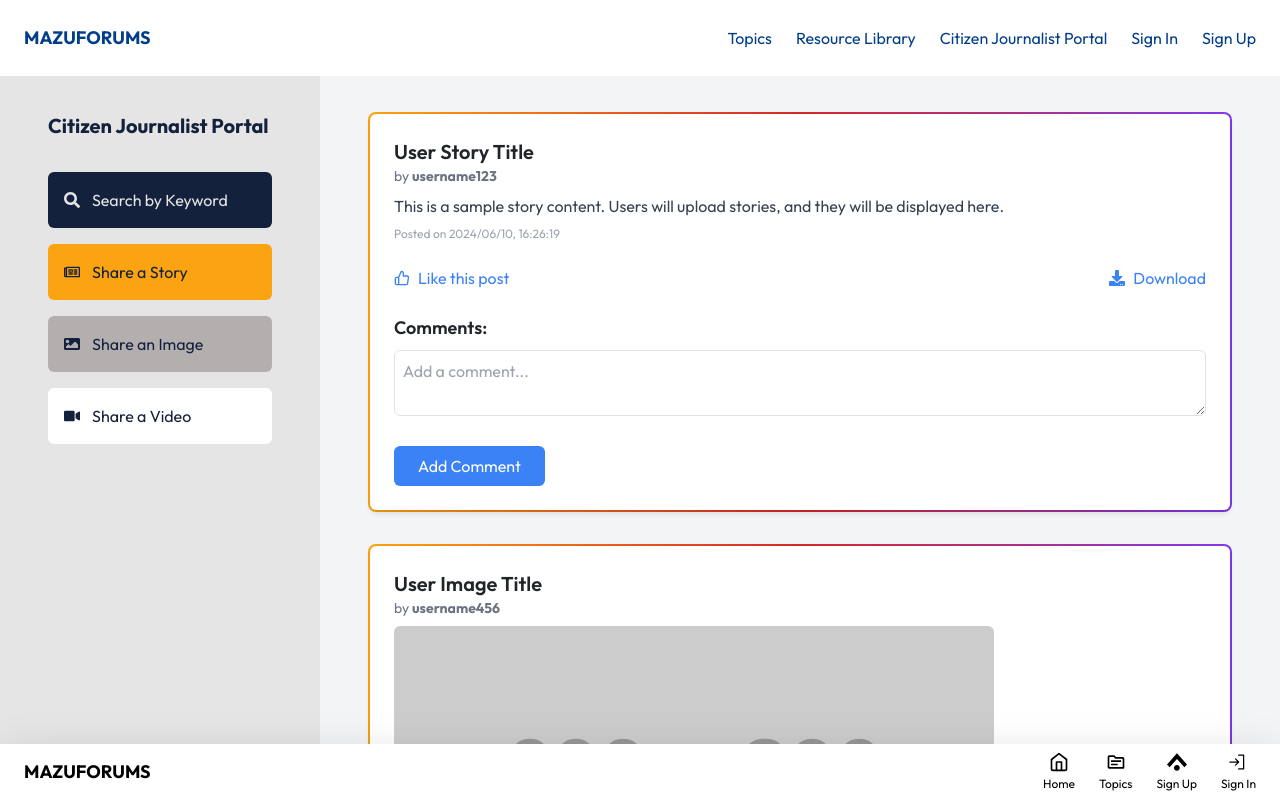
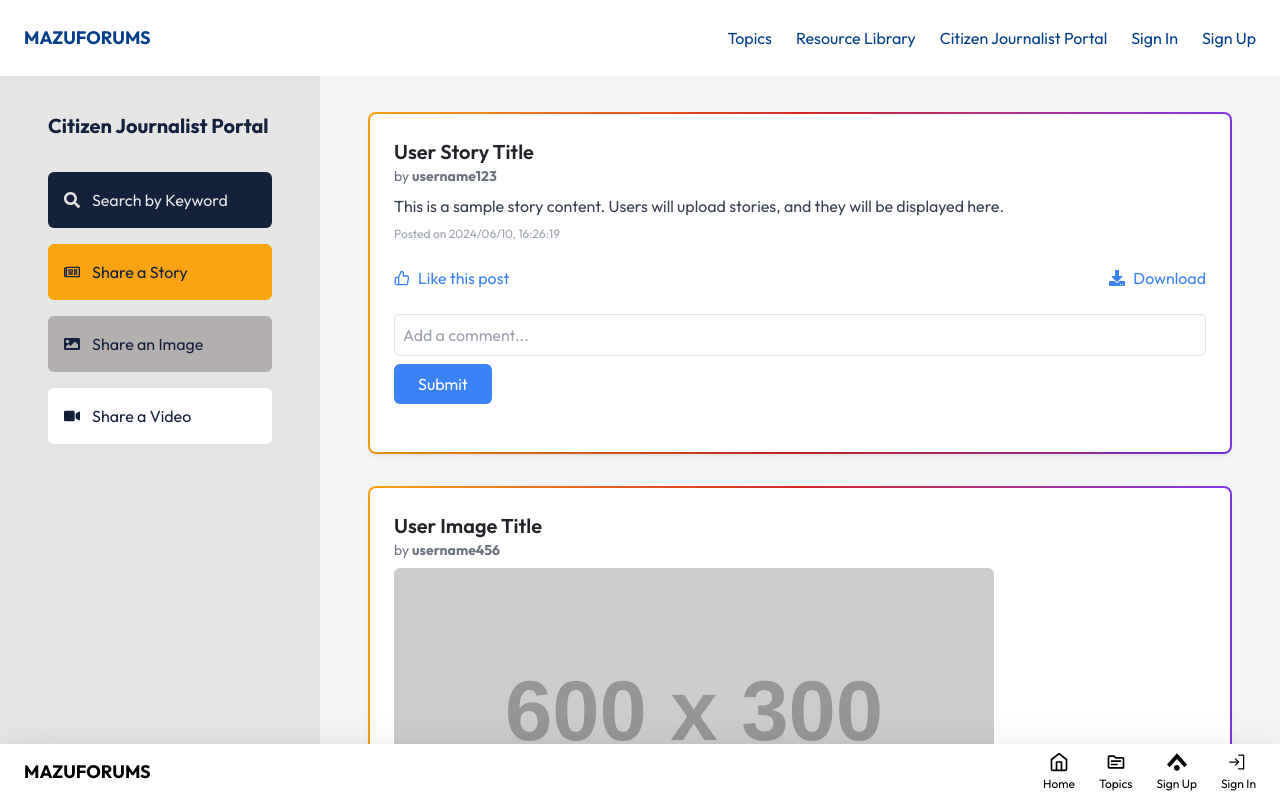
Before and after one commit to amilou86/mazuforums, a React (Vite) app: page /cjportal in a window 1280 px wide. Built offline with nearby package versions, Linux system fonts and the light colour scheme; a web font is replaced by a local one.

Commit message:
video post & comments

```diff
--- a/src/Components/CitizenJournalistPortal/CJPHero.jsx
+++ b/src/Components/CitizenJournalistPortal/CJPHero.jsx
@@ -10,14 +10,18 @@ const CJPHero = () => {
         image: false,
         video: false,
     });
-    const [isModalOpen, setIsModalOpen] = useState(false); // State to manage modal visibility
     const [comments, setComments] = useState({
         story: [],
         image: [],
         video: [],
     });
-    const [newComment, setNewComment] = useState('');
-    const [activePost, setActivePost] = useState(null); // State to manage which post is being commented on
+    const [newComment, setNewComment] = useState({
+        story: '',
+        image: '',
+        video: '',
+    });
+    const [isModalOpen, setIsModalOpen] = useState(false);
+    const [username] = useState('currentUsername'); // Placeholder username
 
     const handleLike = (type) => {
         setLikes((prevLikes) => ({
@@ -26,20 +30,36 @@ const CJPHero = () => {
         }));
     };
 
+    const handleCommentChange = (type, event) => {
+        setNewComment({
+            ...newComment,
+            [type]: event.target.value,
+        });
+    };
+
+    const handleCommentSubmit = (type) => {
+        if (newComment[type].trim()) {
+            const timestamp = new Date();
+            setComments((prevComments) => ({
+                ...prevComments,
+                [type]: [
+                    ...prevComments[type],
+                    {
+                        username,
+                        commentText: newComment[type],
+                        timestamp,
+                    },
+                ],
+            }));
+            setNewComment({
+                ...newComment,
+                [type]: '',
+            });
+        }
+    };
+
     const openModal = () => setIsModalOpen(true);
     const closeModal = () => setIsModalOpen(false);
-
-    const handleCommentChange = (e) => setNewComment(e.target.value);
-
-    const handleCommentSubmit = () => {
-        if (newComment.trim()) {
-            setComments((prevComments) => ({
-                ...prevComments,
-                [activePost]: [...prevComments[activePost], newComment],
-            }));
-            setNewComment('');
-        }
-    };
 
     const currentTime = new Date(); // Example timestamp for demo purposes
 
@@ -51,7 +71,7 @@ const CJPHero = () => {
                 <ul className="space-y-4">
                     <li>
                         <button
-                            onClick={openModal} // Open modal on click
+                            onClick={openModal}
                             className="flex items-center space-x-3 p-3 bg-[#14213D] text-[#E5E5E5] rounded hover:bg-blue-800 w-full"
                         >
                             <FaSearch />
@@ -81,7 +101,7 @@ const CJPHero = () => {
 
             {/* Main Content Area */}
             <main className="flex-1 overflow-y-auto p-5 space-y-8 scrollbar-hidden">
-                {/* Post with gradient border */}
+                {/* Story Post */}
                 <div className="bg-gradient-to-r from-[#FCA311] via-[#D62828] to-[#8338ec] p-[2px] rounded-lg">
                     <div className="bg-white p-4 rounded shadow-md">
                         <h3 className="text-xl font-semibold">User Story Title</h3>
@@ -107,33 +127,34 @@ const CJPHero = () => {
                         </div>
                         {/* Comments Section */}
                         <div className="mt-4">
-                            <div className="mb-2">
-                                <h4 className="text-lg font-semibold">Comments:</h4>
+                            <input
+                                type="text"
+                                value={newComment.story}
+                                onChange={(e) => handleCommentChange('story', e)}
+                                className="w-full p-2 border rounded"
+                                placeholder="Add a comment..."
+                            />
+                            <button
+                                onClick={() => handleCommentSubmit('story')}
+                                className="mt-2 px-4 py-2 bg-blue-500 text-white rounded"
+                            >
+                                Submit
+                            </button>
+                            <div className="mt-4">
                                 {comments.story.map((comment, index) => (
-                                    <p key={index} className="text-gray-600">{comment}</p>
+                                    <div key={index} className="mb-2">
+                                        <p className="text-sm text-black-600">{comment.commentText}</p>
+                                        <p className="font-semibold text-xs text-gray-400">
+                                            {comment.username} - {formatDateTimeInCAT(comment.timestamp)}
+                                        </p>
+                                    </div>
                                 ))}
                             </div>
-                            <textarea
-                                value={newComment}
-                                onChange={handleCommentChange}
-                                placeholder="Add a comment..."
-                                className="w-full p-2 mb-4 rounded border border-gray-300"
-                            />
-                            <button
-                                onClick={() => {
-                                    setActivePost('story');
-                                    handleCommentSubmit();
-                                }}
-                                className="bg-blue-500 text-white py-2 px-4 rounded"
-                            >
-                                Add Comment
-                            </button>
                         </div>
                     </div>
                 </div>
 
-                {/* Repeat the same for other post types (image, video) */}
-                {/* For brevity, here’s how you’d add comments to the image post */}
+                {/* Image Post */}
                 <div className="bg-gradient-to-r from-[#FCA311] via-[#D62828] to-[#8338ec] p-[2px] rounded-lg">
                     <div className="bg-white p-4 rounded shadow-md">
                         <h3 className="text-xl font-semibold">User Image Title</h3>
@@ -161,32 +182,86 @@ const CJPHero = () => {
                         </div>
                         {/* Comments Section */}
                         <div className="mt-4">
-                            <div className="mb-2">
-                                <h4 className="text-lg font-semibold">Comments:</h4>
+                            <input
+                                type="text"
+                                value={newComment.image}
+                                onChange={(e) => handleCommentChange('image', e)}
+                                className="w-full p-2 border rounded"
+                                placeholder="Add a comment..."
+                            />
+                            <button
+                                onClick={() => handleCommentSubmit('image')}
+                                className="mt-2 px-4 py-2 bg-blue-500 text-white rounded"
+                            >
+                                Submit
+                            </button>
+                            <div className="mt-4">
                                 {comments.image.map((comment, index) => (
-                                    <p key={index} className="text-gray-600">{comment}</p>
+                                    <div key={index} className="mb-2">
+                                        <p className="text-sm text-black-600">{comment.commentText}</p>
+                                        <p className="font-semibold text-xs text-gray-400">
+                                            {comment.username} - {formatDateTimeInCAT(comment.timestamp)}
+                                        </p>
+                                    </div>
                                 ))}
                             </div>
-                            <textarea
-                                value={newComment}
-                                onChange={handleCommentChange}
-                                placeholder="Add a comment..."
-                                className="w-full p-2 mb-4 rounded border border-gray-300"
-                            />
-                            <button
-                                onClick={() => {
-                                    setActivePost('image');
-                                    handleCommentSubmit();
-                                }}
-                                className="bg-blue-500 text-white py-2 px-4 rounded"
-                            >
-                                Add Comment
-                            </button>
                         </div>
                     </div>
                 </div>
 
-                {/* Repeat similarly for video posts */}
+                {/* Video Post */}
+                <div className="bg-gradient-to-r from-[#FCA311] via-[#D62828] to-[#8338ec] p-[2px] rounded-lg">
+                    <div className="bg-white p-4 rounded shadow-md">
+                        <h3 className="text-xl font-semibold">User Video Title</h3>
+                        <p className="text-sm text-gray-500">by <strong>username789</strong></p>
+                        <video controls className="mt-2 w-full rounded">
+                            <source src="https://via.placeholder.com/600x300.mp4" type="video/mp4" />
+                            Your browser does not support the video tag.
+                        </video>
+                        <p className="text-xs text-gray-400 mt-2">
+                            Posted on {formatDateTimeInCAT(currentTime)}
+                        </p>
+                        <div className="flex items-center justify-between mt-4">
+                            <button
+                                onClick={() => handleLike('video')}
+                                className="flex items-center space-x-2 text-blue-500"
+                            >
+                                <FiThumbsUp className={likes.video ? 'text-blue-700' : ''} />
+                                <span>{likes.video ? 'Unlike' : 'Like'} this post</span>
+                            </button>
+                            <button className="flex items-center space-x-2 text-blue-500">
+                                <FaDownload />
+                                <span>Download</span>
+                            </button>
+                        </div>
+                        {/* Comments Section */}
+                        <div className="mt-4">
+                            <input
+                                type="text"
+                                value={newComment.video}
+                                onChange={(e) => handleCommentChange('video', e)}
+                                className="w-full p-2 border rounded"
+                                placeholder="Add a comment..."
+                            />
+                            <button
+                                onClick={() => handleCommentSubmit('video')}
+                                className="mt-2 px-4 py-2 bg-blue-500 text-white rounded"
+                            >
+                                Submit
+                            </button>
+                            <div className="mt-4">
+                                {comments.video.map((comment, index) => (
+                                    <div key={index} className="mb-2">
+                                        <p className="text-sm text-black-600">{comment.commentText}</p>
+                                        <p className="font-semibold text-xs text-gray-400">
+                                            {comment.username} - {formatDateTimeInCAT(comment.timestamp)}
+                                        </p>
+                                    </div>
+                                ))}
+                            </div>
+                        </div>
+                    </div>
+                </div>
             </main>
 
             {/* Modal for Search by Keyword */}
```
